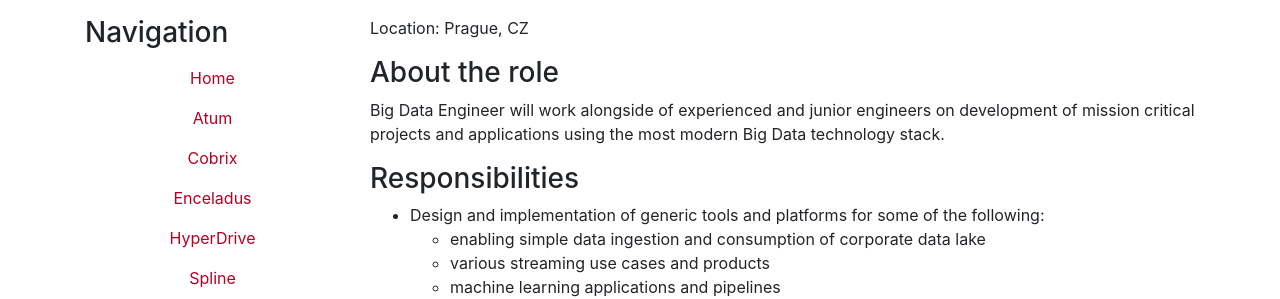
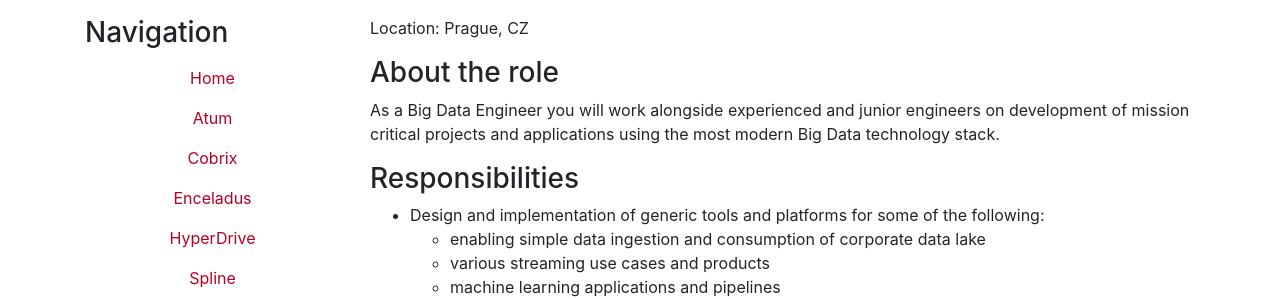
Before and after one commit to AbsaOSS/absaoss.github.io, a Jekyll site: the page built from _careers/big_data_eng.md, in a window 1280 px wide. Shown: the part 202-501 px from the top of the page. Built offline with Jekyll 4.4.1, drawn with Linux system fonts in a browser that asks for light colours; nearby versions of some CDN libraries.

Commit message:
Update _careers/big_data_eng.md
Co-Authored-By: Georgi Chochov <g.chochov@gmail.com>

```diff
--- a/_careers/big_data_eng.md
+++ b/_careers/big_data_eng.md
@@ -2,7 +2,7 @@
 layout: default
 title: Big Data Engineer
 location: "Prague, CZ"
-excerpt: "Big Data Engineer will work alongside of experienced and junior engineers on development of mission critical projects and applications using the most modern Big Data technology stack."
+excerpt: "As a Big Data Engineer you will work alongside experienced and junior engineers on development of mission critical projects and applications using the most modern Big Data technology stack."
 ---
 Location: {{ page.location }}
 
```
